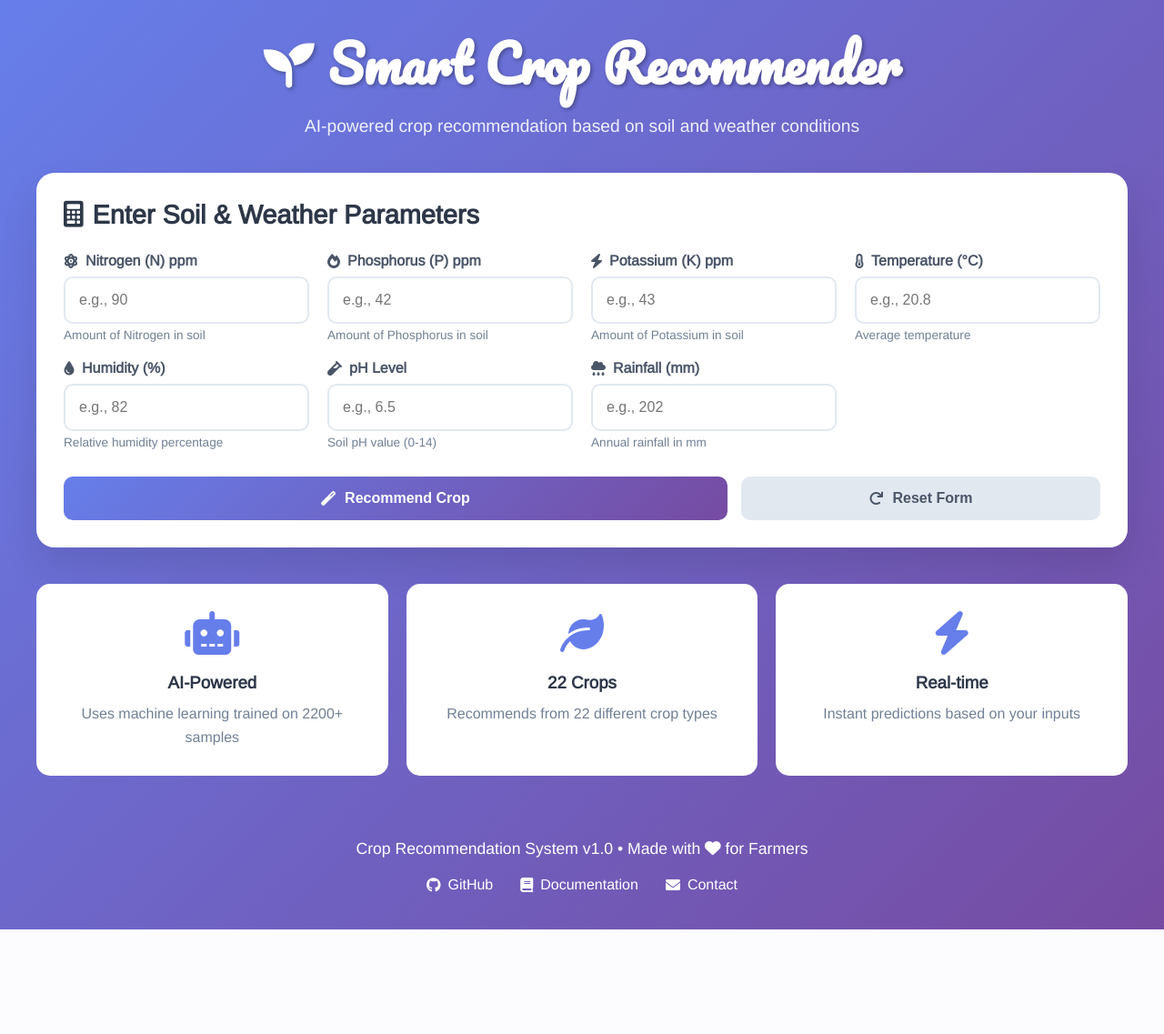
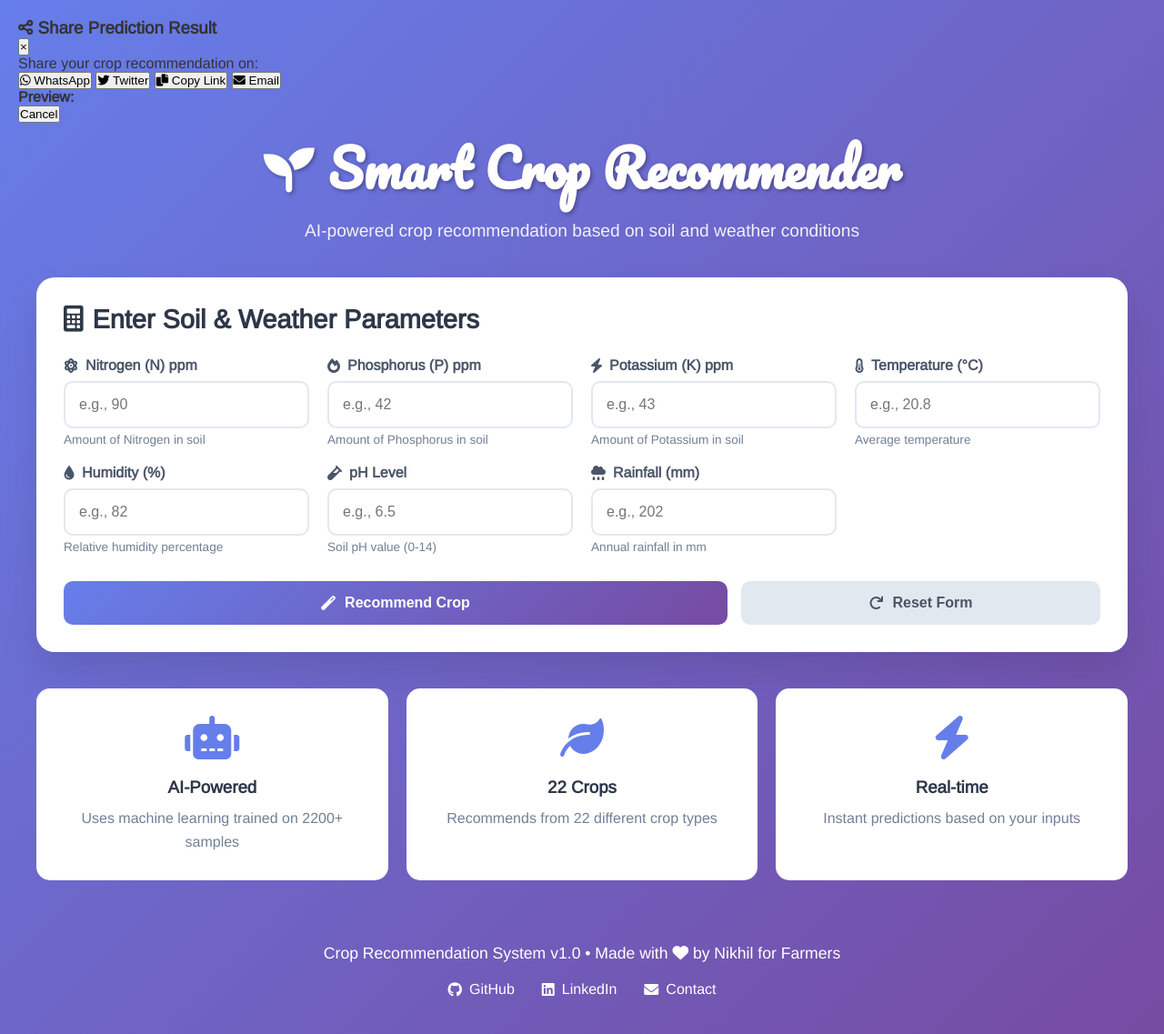
Before and after one commit to Nikhil8599/crop-recommendation, a Flask app: page / in a window 1280 px wide. Shown: the whole page at 91% size. Before the commit the page ends 1022 px from the top, so only its background shows below. Run offline with Flask 3, Linux system fonts and the light colour scheme.

Commit message:
Update index.html

```diff
--- a/templates/index.html
+++ b/templates/index.html
@@ -11,6 +11,40 @@
     <link rel="icon" type="image/x-icon" href="{{ url_for('static', filename='favicon.ico') }}">
 </head>
 <body>
+    <div class="background-layer"></div>
+    <div id="shareModal" class="share-modal">
+        <div class="share-modal-content">
+            <div class="share-modal-header">
+                <h3><i class="fas fa-share-alt"></i> Share Prediction Result</h3>
+                <button class="close-modal" onclick="closeShareModal()">&times;</button>
+            </div>
+            <div class="share-modal-body">
+                <p>Share your crop recommendation on:</p>
+                <div class="share-platforms">
+                    <button class="share-platform-btn" onclick="shareOnWhatsApp()">
+                        <i class="fab fa-whatsapp"></i> WhatsApp
+                    </button>
+                    <button class="share-platform-btn" onclick="shareOnTwitter()">
+                        <i class="fab fa-twitter"></i> Twitter
+                    </button>
+                    <button class="share-platform-btn" onclick="copyToClipboard()">
+                        <i class="fas fa-copy"></i> Copy Link
+                    </button>
+                    <button class="share-platform-btn" onclick="shareViaEmail()">
+                        <i class="fas fa-envelope"></i> Email
+                    </button>
+                </div>
+                <div class="share-preview">
+                    <h4>Preview:</h4>
+                    <div class="preview-content" id="sharePreview"></div>
+                </div>
+            </div>
+            <div class="share-modal-footer">
+                <button class="btn-cancel" onclick="closeShareModal()">Cancel</button>
+            </div>
+        </div>
+    </div>
+
     <div class="container">
         <header>
             <h1><i class="fas fa-seedling"></i> Smart Crop Recommender</h1>
@@ -84,7 +118,7 @@
                 <div class="result-main">
                     <div class="primary-result">
                         <i class="fas fa-trophy"></i>
-                        <h3>{{ prediction_text }}</h3>
+                        <h3 id="predictionText">{{ prediction_text }}</h3>
                     </div>
 
                     {% if top_crops %}
@@ -106,7 +140,7 @@
                     <button onclick="window.location.href='/'" class="btn-new">
                         <i class="fas fa-plus-circle"></i> New Prediction
                     </button>
-                    <button onclick="shareResult()" class="btn-share">
+                    <button onclick="openShareModal()" class="btn-share">
                         <i class="fas fa-share-alt"></i> Share Result
                     </button>
                 </div>
@@ -133,29 +167,90 @@
         </main>
 
         <footer>
-            <p>Crop Recommendation System v1.0 • Made with <i class="fas fa-heart"></i> for Farmers</p>
+            <p>Crop Recommendation System v1.0 • Made with <i class="fas fa-heart"></i> by Nikhil for Farmers</p>
             <div class="footer-links">
-                <a href="#"><i class="fab fa-github"></i> GitHub</a>
-                <a href="#"><i class="fas fa-book"></i> Documentation</a>
-                <a href="#"><i class="fas fa-envelope"></i> Contact</a>
+                <a href="https://github.com/Nikhil8599" target="_blank">
+                    <i class="fab fa-github"></i> GitHub
+                </a>
+                <a href="https://www.linkedin.com/in/nikhil-kumar-jha-800070319/" target="_blank">
+                    <i class="fab fa-linkedin"></i> LinkedIn
+                </a>
+                <a href="mailto:nkjha197410@gmail.com">
+                    <i class="fas fa-envelope"></i> Contact
+                </a>
             </div>
         </footer>
     </div>
 
     <script>
-        function shareResult() {
-            if (navigator.share) {
-                navigator.share({
-                    title: 'Crop Recommendation',
-                    text: 'Check out my crop recommendation!',
-                    url: window.location.href
-                });
-            } else {
-                alert('Share URL: ' + window.location.href);
+
+        function openShareModal() {
+            const modal = document.getElementById('shareModal');
+            const predictionText = document.getElementById('predictionText').textContent;
+            const preview = document.getElementById('sharePreview');
+
+            preview.innerHTML = `
+                <p><strong>${predictionText}</strong></p>
+                <p>Shared from Smart Crop Recommender</p>
+                <small>${window.location.href}</small>
+            `;
+
+            modal.style.display = 'flex';
+        }
+
+        function closeShareModal() {
+            document.getElementById('shareModal').style.display = 'none';
+        }
+
+        function shareOnWhatsApp() {
+            const predictionText = document.getElementById('predictionText').textContent;
+            const url = encodeURIComponent(window.location.href);
+            const text = encodeURIComponent(`Check out my crop recommendation: ${predictionText}\n\nFrom: Smart Crop Recommender\n${window.location.href}`);
+            window.open(`https://wa.me/?text=${text}`, '_blank');
+        }
+
+        function shareOnTwitter() {
+            const predictionText = document.getElementById('predictionText').textContent;
+            const text = encodeURIComponent(`My crop recommendation: ${predictionText}`);
+            const url = encodeURIComponent(window.location.href);
+            window.open(`https://twitter.com/intent/tweet?text=${text}&url=${url}`, '_blank');
+        }
+
+        function copyToClipboard() {
+            const predictionText = document.getElementById('predictionText').textContent;
+            const textToCopy = `${predictionText}\n\nShared from Smart Crop Recommender\n${window.location.href}`;
+
+            navigator.clipboard.writeText(textToCopy).then(() => {
+                alert('Result copied to clipboard!');
+            }).catch(err => {
+                console.error('Failed to copy: ', err);
+                alert('Failed to copy to clipboard');
+            });
+        }
+
+        function shareViaEmail() {
+            const predictionText = document.getElementById('predictionText').textContent;
+            const subject = encodeURIComponent('My Crop Recommendation Result');
+            const body = encodeURIComponent(
+                `Check out my crop recommendation:\n\n${predictionText}\n\n` +
+                `From: Smart Crop Recommender\n${window.location.href}`
+            );
+            window.location.href = `mailto:?subject=${subject}&body=${body}`;
+        }
+
+        window.onclick = function(event) {
+            const modal = document.getElementById('shareModal');
+            if (event.target === modal) {
+                closeShareModal();
             }
         }
 
-        // Form validation
+        document.addEventListener('keydown', function(event) {
+            if (event.key === 'Escape') {
+                closeShareModal();
+            }
+        });
+
         document.getElementById('prediction-form').addEventListener('submit', function(e) {
             const inputs = this.querySelectorAll('input[type="number"]');
             let isValid = true;
@@ -174,6 +269,16 @@
                 alert('Please fill all fields with valid numbers');
             }
         });
+
+        document.addEventListener('DOMContentLoaded', function() {
+            const predictionText = document.getElementById('predictionText');
+            if (predictionText) {
+                let text = predictionText.textContent;
+                text = text.replace(/^[^\w\s]*\s*/, '');
+                text = text.charAt(0).toUpperCase() + text.slice(1);
+                predictionText.textContent = text;
+            }
+        });
     </script>
 </body>
 </html>
```
